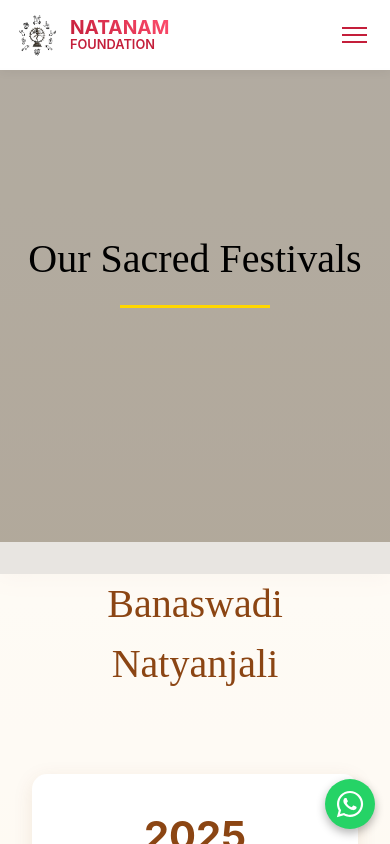
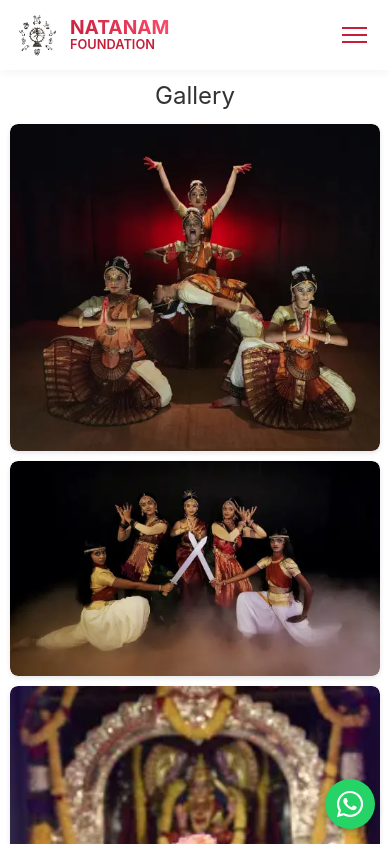
Before and after one commit to deepakbharadwaj/natanam, a React (Create React App) app: page /#/gallery in a window 390 px wide. Before the commit this address led to /#/festivals. Built offline with nearby package versions, Linux system fonts and the light colour scheme.

Commit message:
Gallery Chnages

```diff
--- a/src/components/Gallery.js
+++ b/src/components/Gallery.js
@@ -1,9 +1,10 @@
-import React, { useEffect } from 'react';
-import Masonry  from 'react-masonry-css';
-import { motion, useScroll, useTransform } from 'framer-motion';
-import '../styles/Gallery.css';
+import React, { useEffect, useState } from 'react';
+import Masonry from 'react-masonry-css';
+import { motion, AnimatePresence } from 'framer-motion';
+import '../styles/Gallery.css'; // Create this file for styling
 
-// Image imports
+
+// Image imports (as you provided)
 import gallery1 from '../assets/gallery1.webp';
 import gallery2 from '../assets/gallery2.webp';
 import gallery3 from '../assets/gallery3.webp';
@@ -74,28 +75,85 @@ import solo7 from '../assets/solo7.webp';
 import vadakkum2023_1 from '../assets/vadakkum2023_1.webp';
 import yuvadasara_1 from '../assets/yuvadasara_1.webp';
 
+
 const images = [
-  gallery1, gallery2, gallery3, gallery4, gallery5, gallery6, gallery7, gallery8,
-  gallery9, gallery10, gallery11, gallery12, gallery13, gallery14, gallery15, gallery16,
-  navarasa1, navarasa2, navarasa3, navarasa4, navarasa5, navarasa6, navarasa7,
-  rangotsavam2023_1, rangotsavam2023_2, rangotsavam2023_3, rangotsavam2023_4,
-  rangotsavam2023_5, rangotsavam2023_6, rangotsavam2023_7, rangotsavam2024_1,
-  rangotsavam2024_2, rangotsavam2024_3, rangotsavam2024_4, rangotsavam2024_5,
-  rangotsavam2024_6, rangotsavam2024_7, rangotsavam2024_8, rangotsavam2024_9,
-  al4s_1, digital2023_1, digital2023_2, digital2023_3, digital2023_4, digital2024_1,
-  digital2024_2, digital2024_3, digital2024_4, digital2024_5, digital2024_6,
-  krishnajanmastami1, krishnajanmastami2, krishnajanmastami3, krishnajanmastami4,
-  krishnajanmastami5, republicday1, republicday2, republicday3, republicday4,
-  republicday5, solo1, solo2, solo3, solo4, solo5, solo6, solo7, vadakkum2023_1,
-  yuvadasara_1
+ gallery1,
+ gallery2,
+ gallery3,
+ gallery4,
+ gallery5,
+ gallery6,
+ gallery7,
+ gallery8,
+ gallery9,
+ gallery10,
+ gallery11,
+ gallery12,
+ gallery13,
+ gallery14,
+ gallery15,
+ gallery16,
+ navarasa1,
+ navarasa2,
+ navarasa3,
+ navarasa4,
+ navarasa5,
+ navarasa6,
+ navarasa7,
+ rangotsavam2023_1,
+ rangotsavam2023_2,
+ rangotsavam2023_3,
+ rangotsavam2023_4,
+ rangotsavam2023_5,
+ rangotsavam2023_6,
+ rangotsavam2023_7,
+ rangotsavam2024_1,
+ rangotsavam2024_2,
+ rangotsavam2024_3,
+ rangotsavam2024_4,
+ rangotsavam2024_5,
+ rangotsavam2024_6,
+ rangotsavam2024_7,
+ rangotsavam2024_8,
+ rangotsavam2024_9,
+ al4s_1,
+ digital2023_1,
+ digital2023_2,
+ digital2023_3,
+ digital2023_4,
+ digital2024_1,
+ digital2024_2,
+ digital2024_3,
+ digital2024_4,
+ digital2024_5,
+ digital2024_6,
+ krishnajanmastami1,
+ krishnajanmastami2,
+ krishnajanmastami3,
+ krishnajanmastami4,
+ krishnajanmastami5,
+ republicday1,
+ republicday2,
+ republicday3,
+ republicday4,
+ republicday5,
+ solo1,
+ solo2,
+ solo3,
+ solo4,
+ solo5,
+ solo6,
+ solo7,
+ vadakkum2023_1,
+ yuvadasara_1,
 ];
 
+
 function Gallery() {
-  const { scrollYProgress } = useScroll();
-  const yValue = useTransform(scrollYProgress, [0, 1], [0, -100]);
+  const [mounted, setMounted] = useState(false);
 
   useEffect(() => {
-    document.title = "Gallery | Bharostanatyam";
+    setMounted(true);
   }, []);
 
   const breakpoints = {
@@ -108,22 +166,6 @@ function Gallery() {
 
   return (
     <div className="gallery-container">
-        {/* New animated background elements */}
-        <div className="background-wrapper">
-          <motion.div
-            className="bg-circle-1"
-            initial={{ opacity: 0, scale: 0.8 }}
-            animate={{ opacity: 0.1, scale: 1 }}
-            transition={{ duration: 1.5, delay: 0.2 }}
-          />
-          <motion.div
-            className="bg-circle-2"
-            initial={{ opacity: 0, scale: 0.8 }}
-            animate={{ opacity: 0.1, scale: 1 }}
-            transition={{ duration: 1.5, delay: 0.4 }}
-          />
-        </div>
-
       <h1>Gallery</h1>
       <Masonry
         breakpointCols={breakpoints}
@@ -133,25 +175,16 @@ function Gallery() {
         {images.map((image, index) => (
           <motion.div
             key={index}
-              className="gallery-item-wrapper"
+            className="gallery-item"
             initial={{ opacity: 0, y: 20 }}
             animate={{ opacity: 1, y: 0 }}
             transition={{ duration: 0.5, delay: index * 0.05 }}
-              whileHover={{
-                zIndex: 1,
-                scale: 1.05,
-                rotateY: 5,
-                rotateX: 2,
-                transition: { duration: 0.3 }
-              }}
           >
-              <div className="gallery-item">
             <img
               src={image}
               alt={`Gallery item ${index + 1}`}
               loading="lazy"
             />
-              </div>
           </motion.div>
         ))}
       </Masonry>
--- a/src/styles/Gallery.css
+++ b/src/styles/Gallery.css
@@ -1,229 +1,121 @@
-.gallery-page {
-  position: relative;
-  min-height: 100vh;
-  padding: 100px 20px 60px;
-  overflow: hidden;
-  background-color: #f8f8f8;
+.gallery-container {
+  padding: 20px;
+  display: flex;
+  flex-direction: column;
+  align-items: center;
  }
 
-.gallery-background {
-  position: fixed;
-  top: 0;
-  left: 0;
-  width: 100%;
-  height: 100%;
-  z-index: -1;
-  background: linear-gradient(135deg, #f5f7fa 0%, #e4e8eb 100%);
-}
 
-.background-pattern {
-  position: absolute;
-  width: 100%;
-  height: 100%;
-  background-image: radial-gradient(rgba(0, 0, 0, 0.05) 1px, transparent 1px);
-  background-size: 20px 20px;
-  opacity: 0.6;
-}
-
-.background-overlay {
-  position: absolute;
-  width: 100%;
-  height: 100%;
-  background: linear-gradient(to bottom, rgba(255,255,255,0.8) 0%, rgba(255,255,255,0.4) 100%);
-}
-
-.gallery-content {
-  position: relative;
-  z-index: 1;
-  max-width: 1400px;
-  margin: 0 auto;
-}
-
-.title-container {
-  text-align: center;
-  margin-bottom: 50px;
-}
-
-.gallery-title {
-  font-size: 3.5rem;
-  margin-bottom: 1rem;
-  color: #2c3e50;
-  font-weight: 700;
-  letter-spacing: -1px;
-  text-shadow: 2px 2px 4px rgba(0, 0, 0, 0.05);
-}
-
-.title-divider {
-  width: 100px;
-  height: 4px;
-  background: linear-gradient(to right, #e74c3c, #f39c12);
-  margin: 0 auto;
-  border-radius: 2px;
+ .gallery-container h1 {
+  font-size: 2.5em;
+  margin-bottom: 20px;
+  color: #333;
  }
 
  .my-masonry-grid {
   display: flex;
-  margin-left: -20px;
+  margin-left: -16px;
   width: auto;
 }
 
 .my-masonry-grid_column {
-  padding-left: 20px;
+  padding-left: 16px;
   background-clip: padding-box;
-}
-
-.gallery-item-container {
-  margin-bottom: 20px;
-  perspective: 1000px;
 }
 
 .gallery-item {
   position: relative;
-  border-radius: 12px;
-  overflow: hidden;
-  box-shadow: 0 10px 30px -5px rgba(0, 0, 0, 0.1);
-  transform-style: preserve-3d;
-  transition: all 0.5s cubic-bezier(0.215, 0.61, 0.355, 1);
-}
-
-.gallery-item:hover {
-  transform: translateY(-8px) rotateX(2deg) rotateY(1deg) scale(1.03);
-  box-shadow: 0 15px 40px -5px rgba(0, 0, 0, 0.2);
+  break-inside: avoid;
+  margin-bottom: 16px;
 }
 
 .gallery-item img {
   display: block;
   width: 100%;
   height: auto;
-  transition: transform 0.8s cubic-bezier(0.215, 0.61, 0.355, 1);
+  border-radius: 8px;
 }
 
-.gallery-item:hover img {
+@media (max-width: 640px) {
+  .my-masonry-grid {
+    margin-left: -8px;
+  }
+  .my-masonry-grid_column {
+    padding-left: 8px;
+  }
+  .gallery-item {
+    margin-bottom: 8px;
+  }
+}
+
+
+ .my-masonry-grid {
+  display: -webkit-box; /* Not needed if autoprefixing */
+  display: -ms-flexbox; /* Not needed if autoprefixing */
+  display: flex;
+  margin-left: -15px; /* gutter size offset */
+  width: auto;
+ }
+
+
+ .my-masonry-grid_column {
+  padding-left: 15px; /* gutter size */
+  background-clip: padding-box;
+ }
+
+
+ .gallery-item {
+  margin-bottom: 15px;
+  border-radius: 8px;
+  overflow: hidden;
+  box-shadow: 0 2px 5px rgba(0, 0, 0, 0.1);
+ }
+
+
+ .gallery-item img {
+  display: block;
+  width: 100%;
+  height: auto;
+  transition: transform 0.3s ease;
+ }
+
+
+ .gallery-item img:hover {
   transform: scale(1.05);
  }
 
-.image-overlay {
-  position: absolute;
-  top: 0;
-  left: 0;
-  width: 100%;
-  height: 100%;
-  background: linear-gradient(to bottom, rgba(0,0,0,0) 60%, rgba(0,0,0,0.3) 100%);
-  opacity: 0.8;
-  transition: all 0.5s ease;
-}
 
-.gallery-item:hover .image-overlay {
-  opacity: 0.6;
-}
-
-.image-hover-content {
-  position: absolute;
-  bottom: -30px;
-  left: 0;
-  width: 100%;
-  padding: 15px;
-  text-align: center;
-  color: white;
-  background: linear-gradient(to top, rgba(0,0,0,0.7) 0%, transparent 100%);
-  opacity: 0;
-  transform: translateY(20px);
-  transition: all 0.4s ease;
-}
-
-.gallery-item:hover .image-hover-content {
-  opacity: 1;
-  transform: translateY(0);
-  bottom: 0;
-}
-
-.image-hover-content span {
-  font-size: 1.1rem;
-  font-weight: 500;
-  letter-spacing: 1px;
-}
-
-/* Responsive adjustments */
-@media (max-width: 1200px) {
-  .gallery-title {
-    font-size: 3rem;
-  }
-
-  .my-masonry-grid {
-    margin-left: -15px;
-  }
-
-  .my-masonry-grid_column {
-    padding-left: 15px;
-  }
-
-  .gallery-item-container {
-    margin-bottom: 15px;
+ /* Responsive adjustments (example) */
+ @media (max-width: 768px) {
+  .gallery-container h1 {
+  font-size: 2em;
   }
  }
 
-@media (max-width: 992px) {
-  .gallery-page {
-    padding: 80px 15px 40px;
-  }
+
+ @media (max-width: 576px) {
+  .gallery-container {
+  padding: 10px;
   }
 
-@media (max-width: 768px) {
-  .gallery-title {
-    font-size: 2.5rem;
-    margin-bottom: 0.8rem;
+
+  .gallery-container h1 {
+  font-size: 1.5em;
+  margin-bottom: 10px;
   }
 
-  .title-container {
-    margin-bottom: 40px;
-  }
 
   .my-masonry-grid {
   margin-left: -10px;
   }
 
+
   .my-masonry-grid_column {
   padding-left: 10px;
   }
 
-  .gallery-item-container {
+
+  .gallery-item {
   margin-bottom: 10px;
   }
  }
-
-@media (max-width: 576px) {
-  .gallery-page {
-    padding: 70px 10px 30px;
-  }
-
-  .gallery-title {
-    font-size: 2.2rem;
-  }
-
-  .title-divider {
-    width: 80px;
-    height: 3px;
-  }
-
-  .my-masonry-grid {
-    margin-left: -8px;
-  }
-
-  .my-masonry-grid_column {
-    padding-left: 8px;
-  }
-
-  .gallery-item-container {
-    margin-bottom: 8px;
-  }
-}
-
-@media (max-width: 400px) {
-  .gallery-title {
-    font-size: 2rem;
-  }
-
-  .title-divider {
-    width: 60px;
-  }
-}
```
Lines whose indentation alone changed are shown as unchanged.
